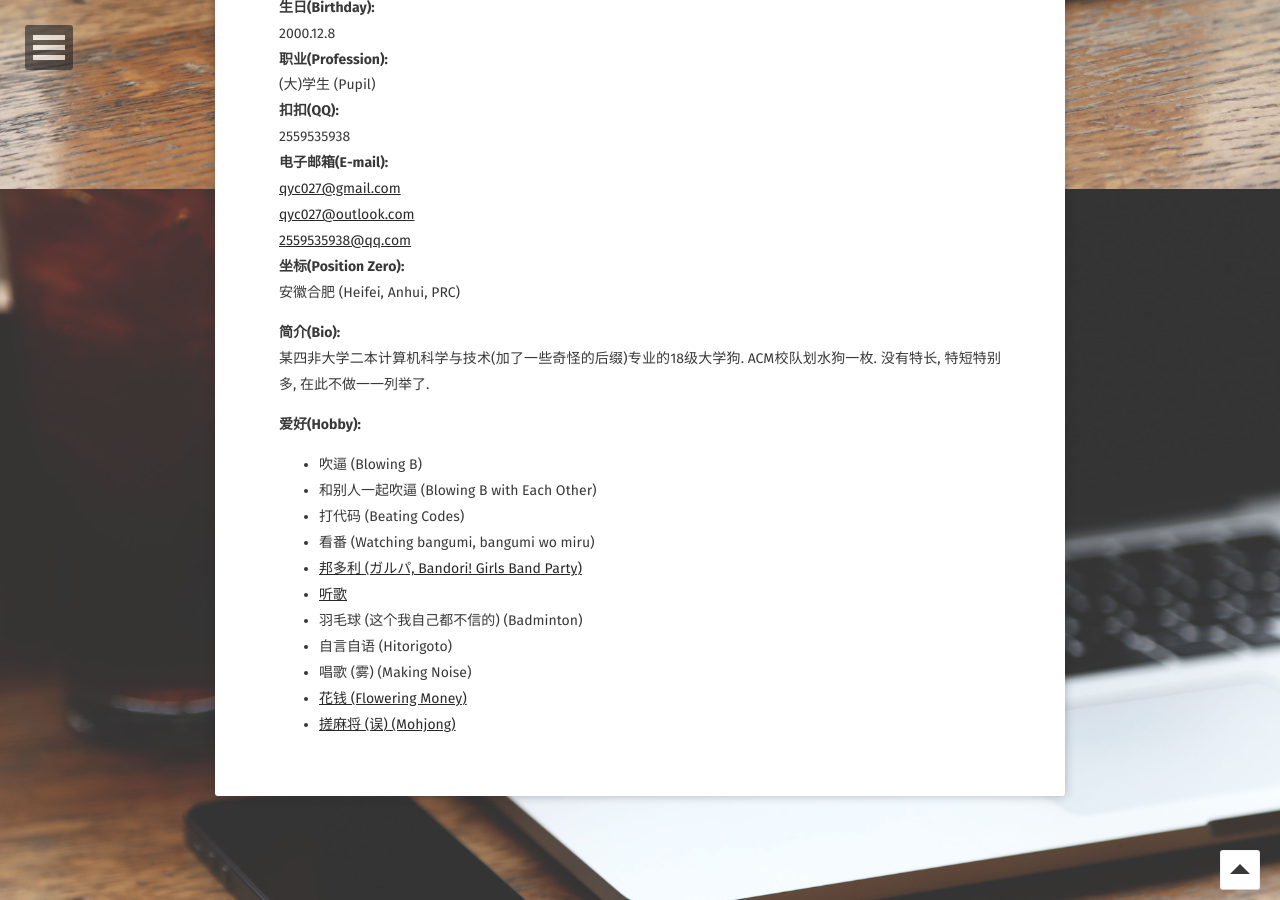
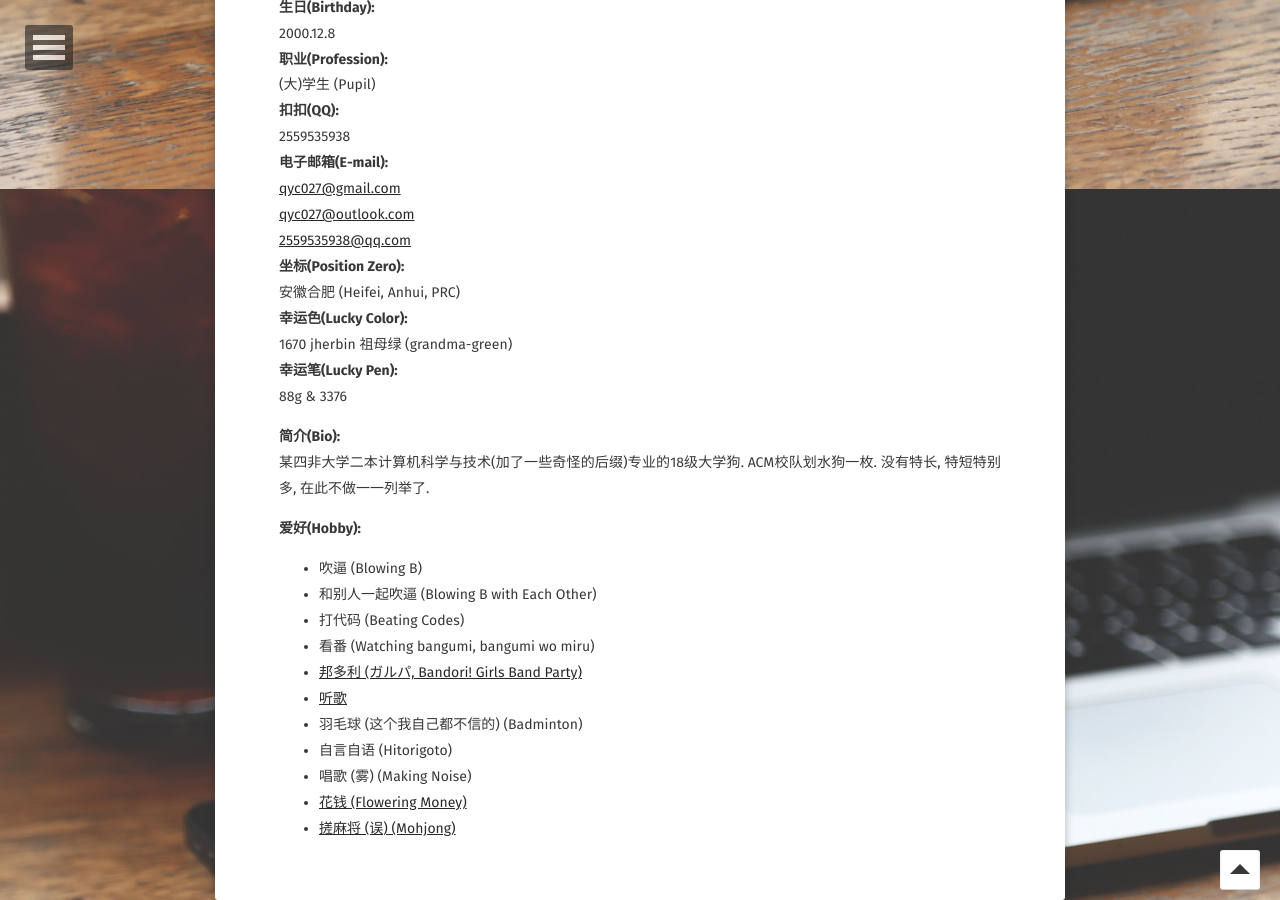
Before and after one commit to Yestercafe/Yestercafe.github.io, a Jekyll site: the page built from about/index.md, in a window 1280 px wide and 900 px high, scrolled down 711 px. Built offline with Jekyll 4.4.1, drawn with Linux system fonts in a browser that asks for light colours; some web fonts are replaced.

Commit message:
Update about page

```diff
--- a/about/index.md
+++ b/about/index.md
@@ -32,6 +32,10 @@ __电子邮箱(E-mail):__
 [2559535938@qq.com](mailto:2559535938)
 __坐标(Position Zero):__
 安徽合肥 (Heifei, Anhui, PRC)
+__幸运色(Lucky Color):__
+1670 jherbin 祖母绿 (grandma-green)
+__幸运笔(Lucky Pen):__
+88g & 3376
 
 __简介(Bio):__
 某四非大学二本计算机科学与技术(加了一些奇怪的后缀)专业的18级大学狗. ACM校队划水狗一枚. 没有特长, 特短特别多, 在此不做一一列举了.
```
